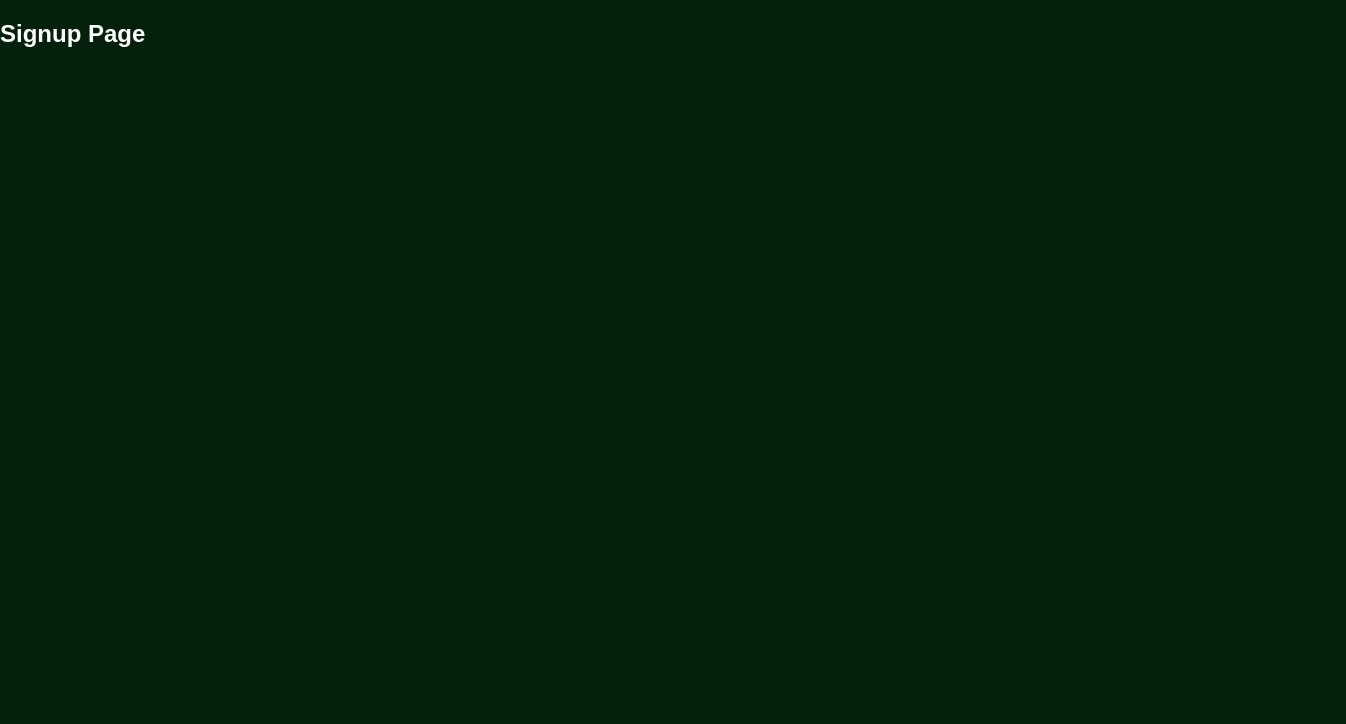
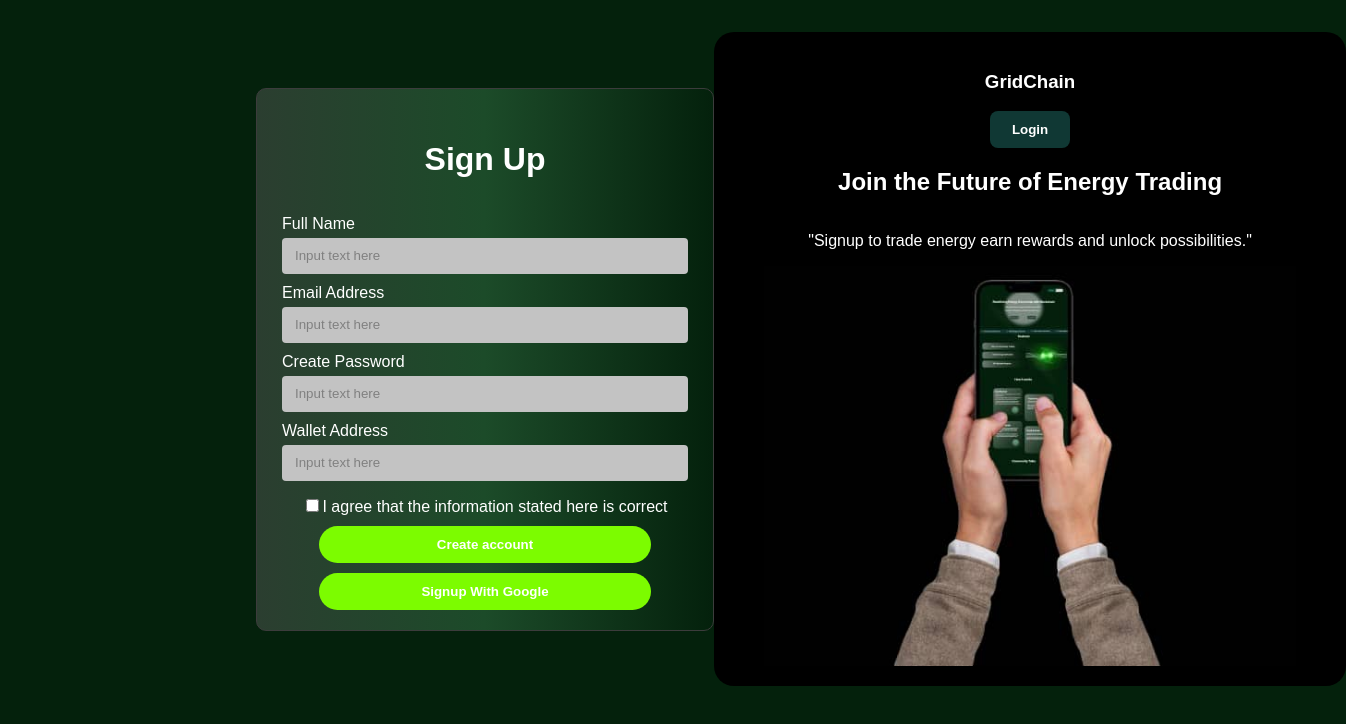
Before and after one commit to Stephan-Thomas/Gridchain, a React (Vite) app: page /signin in a window 1280 px wide. Shown: the top 724 px of the page, 1346 px wide, since content can reach past the window. Built offline with nearby package versions, Linux system fonts and the light colour scheme.

Commit message:
minor changes

```diff
--- a/src/App.tsx
+++ b/src/App.tsx
@@ -7,6 +7,7 @@ import { Market } from "./pages/Market";
 import { Admin } from "./pages/Admin";
 import { Reward } from "./pages/Reward";
 import { Signin } from "./pages/Signin";
+import { Login } from "./pages/Login";
 
 function App() {
   return (
@@ -17,6 +18,7 @@ function App() {
       <Route path="/rewards" element={<Reward />} />
       <Route path="/admin" element={<Admin />} />
       <Route path="/signin" element={<Signin />} />
+      <Route path="/login" element={<Login />} />
     </Routes>
   );
 }
--- a/src/components/Navbar.tsx
+++ b/src/components/Navbar.tsx
@@ -7,11 +7,11 @@ export function Navbar() {
         <h1>GridChain</h1>
         <span>
           <a href="/">Home</a>
-          <a href="/features">Features</a>
-          <a href="/how-it-works">How it works</a>
+          <a href="#features">Features</a>
+          <a href="#how-it-works">How it works</a>
         </span>
         <div className={styles.signin}>
-          <a href="/signup" className={styles.signup}>
+          <a href="/signin" className={styles.signup}>
             Sign Up
           </a>
           <a href="/login" className={styles.login}>
--- a/src/pages/Login.tsx
+++ b/src/pages/Login.tsx
@@ -0,0 +1,38 @@
+import styles from "../styles/login.module.css";
+
+export function Login() {
+  return (
+    <section className={styles.container}>
+      <article className={styles.left}>
+        <h1>GridChain</h1>
+        <button>Create Account</button>
+        <h2>Join the Future of Energy Trading</h2>
+        <p>"Signup to trade energy earn rewards and unlock possibilities."</p>
+        <img src="hands.jpg" alt="hands" />
+      </article>
+      <article className={styles.right}>
+        <h1>Login</h1>
+        <form action="">
+          <ul>
+            <li>
+              <label htmlFor="">Email Address</label>
+              <input type="email" placeholder="Input text here" />
+            </li>
+            <li>
+              <label htmlFor="">Password</label>
+              <input type="password" placeholder="Input text here" />
+            </li>
+            <a href="#">Forgot Password</a>
+          </ul>
+          <span>
+            <input type="checkbox" />
+            <label htmlFor="">
+              I agree that the information stated here is correct
+            </label>
+          </span>
+          <button>Login</button>
+        </form>
+      </article>
+    </section>
+  );
+}
--- a/src/pages/Signin.tsx
+++ b/src/pages/Signin.tsx
@@ -1,7 +1,46 @@
+import styles from "../styles/signin.module.css";
+
 export function Signin() {
   return (
-    <div>
-      <h2>Signup Page</h2>
-    </div>
+    <section className={styles.container}>
+      <article className={styles.left}>
+        <h1>Sign Up</h1>
+        <form action="">
+          <ul>
+            <li>
+              <label htmlFor="">Full Name</label>
+              <input type="text" placeholder="Input text here" />
+            </li>
+            <li>
+              <label htmlFor="">Email Address</label>
+              <input type="email" placeholder="Input text here" />
+            </li>
+            <li>
+              <label htmlFor="">Create Password</label>
+              <input type="Password" placeholder="Input text here" />
+            </li>
+            <li>
+              <label htmlFor="">Wallet Address</label>
+              <input type="text" placeholder="Input text here" />
+            </li>
+          </ul>
+          <span>
+            <input type="checkbox" />
+            <label htmlFor="">
+              I agree that the information stated here is correct
+            </label>
+          </span>
+          <button>Create account</button>
+          <button>Signup With Google</button>
+        </form>
+      </article>
+      <article className={styles.right}>
+        <h1>GridChain</h1>
+        <button>Login</button>
+        <h2>Join the Future of Energy Trading</h2>
+        <p>"Signup to trade energy earn rewards and unlock possibilities."</p>
+        <img src="hands.jpg" alt="hands" />
+      </article>
+    </section>
   );
 }
--- a/src/styles/home.module.css
+++ b/src/styles/home.module.css
@@ -45,16 +45,19 @@ section .article2 ul{
 
 section .article3{
     text-align: center;
+    margin-top: 50px;
+    margin-bottom: 50px;
 }
 
 section .article3 h1{
     font-size: xx-large;
     font-weight: bold;
+    margin-bottom: 5rem;
 }
 
 section .article3 span{
     display: flex;
-    justify-content: space-around;
+    justify-content: space-evenly;
     margin: 30px 0 0 30px;
 }
 
@@ -77,7 +80,6 @@ section .article4{
     flex-direction: column;
     justify-content: center;
     align-items: center;
-    margin-bottom: 50px;
 }
 
 section .article4 span{
@@ -88,13 +90,18 @@ section .article4 span{
 }
 
 section .article4 span div{
-    padding: 15px;
+    padding: 50px 25px;
     border-radius: 10px;
     background: linear-gradient(180deg, #608069 0%, #04210c 100%);
     color: white;
     width: 300px;
-    height: 350px;
+    height: fit-content;
     line-height: 1.3rem;
+}
+
+section .article4 span div h1{
+    margin: 0 0 30px 0;
+
 }
 
 section .article4 span div img{
@@ -109,13 +116,20 @@ section .article4 span .down{
     transform: translateY(60px);
 }
 
+section .article4 span div ul{
+    margin: 0;
+    padding: 0;
+}
+
 section .article4 span div ul li{
     list-style: none;
+    margin: 0;
 }
 
 section .article4 h1{
     font-weight: bold;
     font-size: xx-large;
+    margin-bottom: 5rem;
 }
 
 section .article5 {
@@ -127,13 +141,15 @@ section .article5 {
 }
 
 section .article5 div{
-    padding: 30px 40px 10px 40px;
-    border-radius: 10px;
+    margin-top: 5rem;
+    padding: 5rem 5rem 3.5rem 5rem;
+    border-radius: 30px;
     background: linear-gradient(270deg, #608069 0%, #1c4b29 50%, #04210c 100%);
     color: white;
-    width: 700px;
-    height: 350px;
+    width: 45rem;
+    height: 18rem;
     line-height: 1.3rem;
+    text-align: left;
 }
 
 section .article5 div img{
@@ -141,11 +157,13 @@ section .article5 div img{
     height: 100px;
     background-color: grey;
     border-radius: 50%;
-    margin-left: 30rem;
+    margin-top: 2rem;
+    object-fit: cover;
 }
 
-section .article5 div p{
-    width: 600px;
+section .article5 .card{
+    display: flex;
+    justify-content: space-between;
 }
 
 section .article5 h1{
--- /dev/null
+++ b/src/styles/login.module.css
@@ -0,0 +1,89 @@
+.container{
+    display: flex;
+    justify-content: space-between;
+    align-items: center;
+    margin: 2rem;
+}
+
+.container .right{
+    background: linear-gradient(90deg, #2b3e30 0%, #1c4b29 50%, #04210c 100%);
+    width: fit-content;
+    height: auto;
+    padding: 20px;
+    border: 0.5px solid rgb(60, 60, 60);
+    border-radius: 10px;
+    margin-right: 18rem;
+}
+
+.container .right h1{
+    text-align: center;
+    font-size: xx-large;
+}
+
+.container .right form{
+    display: flex;
+    flex-direction: column;
+    justify-content: center;
+    align-items: center;
+    gap: 10px;
+}
+
+.container .right form ul{
+    margin: 0;
+    padding: 0;
+}
+
+.container .right form ul li{
+    list-style: none;
+    padding: 5px;
+}
+
+.container .right form ul li label{
+    display: block;
+    padding-bottom: 5px;
+}
+
+.container .right form ul li input{
+    width: 25rem;
+    height: 2rem;
+    border-radius: 4px;
+    border: 1px solid transparent;
+    outline: none;
+    background-color: #c3c3c3;
+}
+
+.container .right form ul li input::placeholder{
+    padding-left: 10px;
+    color: grey;
+}
+
+.container .right button {
+    display: block;
+    width: 80%;
+    background-color: lawngreen;
+    border-radius: 30px;
+}
+
+.container .right form span input{
+    accent-color: lawngreen;
+}
+
+.container .left{
+    height: 95%;
+    background-color: black;
+    padding: 20px 50px;
+    margin: 0;
+    border-radius: 20px;
+    display: flex;
+    flex-direction: column;
+    justify-content: center;
+    align-items: center;
+}
+
+.container .left img{
+    height: 400px;
+}
+
+.container .left button{
+    width: 5rem;
+}
--- /dev/null
+++ b/src/styles/signin.module.css
@@ -0,0 +1,89 @@
+.container{
+    display: flex;
+    justify-content: space-between;
+    align-items: center;
+    margin: 2rem;
+}
+
+.container .left{
+    background: linear-gradient(90deg, #2b3e30 0%, #1c4b29 50%, #04210c 100%);
+    width: fit-content;
+    height: auto;
+    padding: 20px;
+    border: 0.5px solid rgb(60, 60, 60);
+    border-radius: 10px;
+    margin-left: 14rem;
+}
+
+.container .left h1{
+    text-align: center;
+    font-size: xx-large;
+}
+
+.container .left form{
+    display: flex;
+    flex-direction: column;
+    justify-content: center;
+    align-items: center;
+    gap: 10px;
+}
+
+.container .left form ul{
+    margin: 0;
+    padding: 0;
+}
+
+.container .left form ul li{
+    list-style: none;
+    padding: 5px;
+}
+
+.container .left form ul li label{
+    display: block;
+    padding-bottom: 5px;
+}
+
+.container .left form ul li input{
+    width: 25rem;
+    height: 2rem;
+    border-radius: 4px;
+    border: 1px solid transparent;
+    outline: none;
+    background-color: #c3c3c3;
+}
+
+.container .left form ul li input::placeholder{
+    padding-left: 10px;
+    color: grey;
+}
+
+.container .left button {
+    display: block;
+    width: 80%;
+    background-color: lawngreen;
+    border-radius: 30px;
+}
+
+.container .left form span input{
+    accent-color: lawngreen;
+}
+
+.container .right{
+    height: 95%;
+    background-color: black;
+    padding: 20px 50px;
+    margin: 0;
+    border-radius: 20px;
+    display: flex;
+    flex-direction: column;
+    justify-content: center;
+    align-items: center;
+}
+
+.container .right img{
+    height: 400px;
+}
+
+.container .right button{
+    width: 5rem;
+}
```
Also changed, not shown: src/pages/Home.tsx (+15 -6 lines), public/hands.jpg (added), public/woman.jpg (added).
